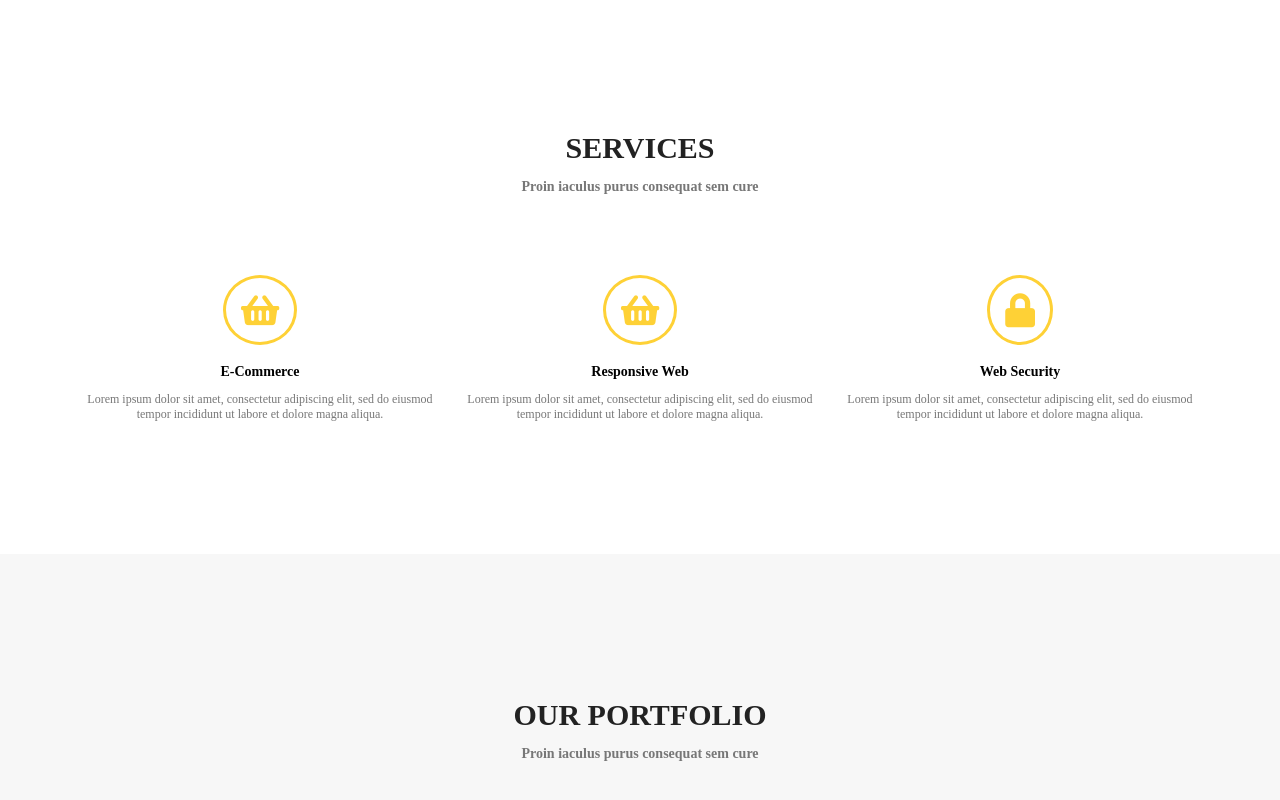
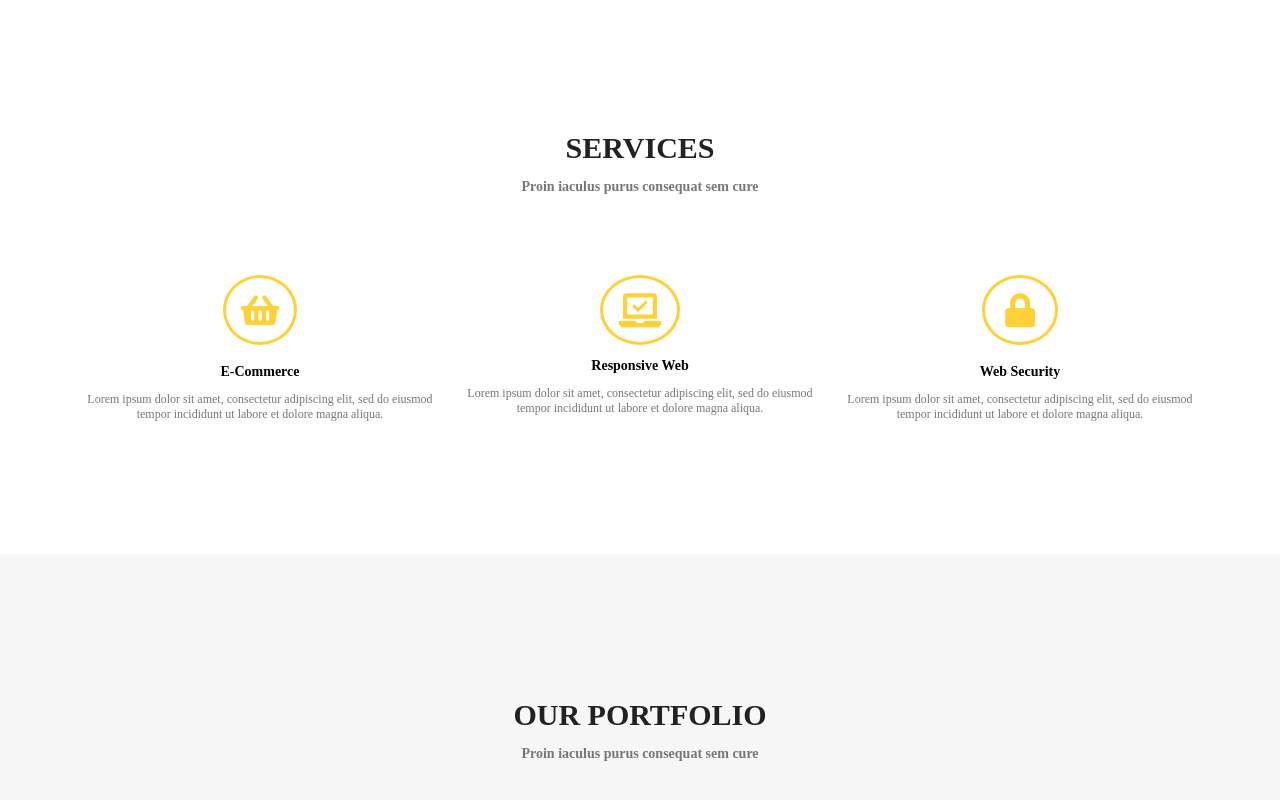
Before and after one commit to KossakowskaKarolina/golden-studio-landing-page, a website: page index.html in a window 1280 px wide. Shown: the part 714-1514 px from the top of the page. Drawn offline with Linux system fonts and the light colour scheme.

Commit message:
Fix icons in section services

```diff
--- a/index.html
+++ b/index.html
@@ -40,7 +40,7 @@
             <p>Lorem ipsum dolor sit amet, consectetur adipiscing elit, sed do eiusmod tempor incididunt ut labore et dolore magna aliqua. </p>
           </div>
           <div class="col-12 col-md-4">
-            <i class="fas fa-shopping-basket"></i>
+            <span class="fa-stack fa-2x"><i class="fas fa-laptop fa-stack-2x"></i><i class="fas fa-check fa-stack-1x"></i></span>
             <h4 class="box-title">Responsive Web</h4>
             <p>Lorem ipsum dolor sit amet, consectetur adipiscing elit, sed do eiusmod tempor incididunt ut labore et dolore magna aliqua. </p>
           </div>
--- a/sass/style.scss
+++ b/sass/style.scss
@@ -132,6 +132,18 @@ p {
         padding: 15px;
         font-size: 34px;
     }
+
+    .fa-check {
+        border: none;
+        font-size: 15px;
+        position: relative;
+        top: -15px;
+    }
+
+    .fa-lock {
+        padding-left: 20px;
+        padding-right: 20px;
+    }
 }
 
 
```
Also changed, not shown: css/style.css, 1 other file.
